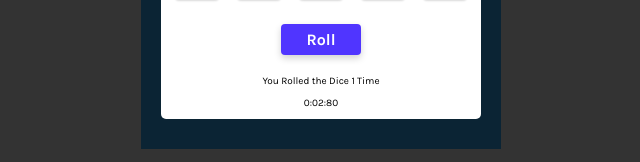
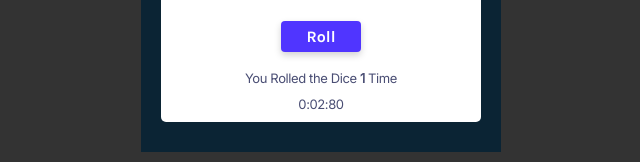
Before and after one commit to golucristian22/Tenzies, a React (Create React App) app: page / in a window 1280 px wide. Both pictures are taken after a click on the button "Roll". Shown: the part 470-632 px from the top of the page, without its empty margins (319-959 px from the left). Built offline with nearby package versions, Linux system fonts and the light colour scheme.

Commit message:
Added Styles To The New Classes.

```diff
--- a/src/components/tenzies/tenzies.component.jsx
+++ b/src/components/tenzies/tenzies.component.jsx
@@ -112,8 +112,8 @@ const Tenzies = () => {
           )}
         </div>
         {rolledTimes ? (
-          <p>
-            You Rolled the Dice {rolledTimes}
+          <p className="tenzies__rollCounter">
+            You Rolled the Dice <b>{rolledTimes}</b>
             {rolledTimes > 1 ? " Times" : " Time"}
           </p>
         ) : (
--- a/src/components/tenzies/tenzies.styles.scss
+++ b/src/components/tenzies/tenzies.styles.scss
@@ -28,7 +28,9 @@
     margin: 3.3rem auto 0.8rem auto;
   }
 
-  &__description {
+  &__description,
+  &__rollCounter,
+  &__timer {
     font-family: Inter;
     font-size: 13px;
     font-weight: 400;
@@ -92,6 +94,9 @@
     font-family: "Karla";
     font-size: 16px;
     font-weight: bold;
-    margin: 0 0 10px 0;
+  }
+
+  &__rollCounter {
+    margin: 18px auto 10px auto;
   }
 }
```
